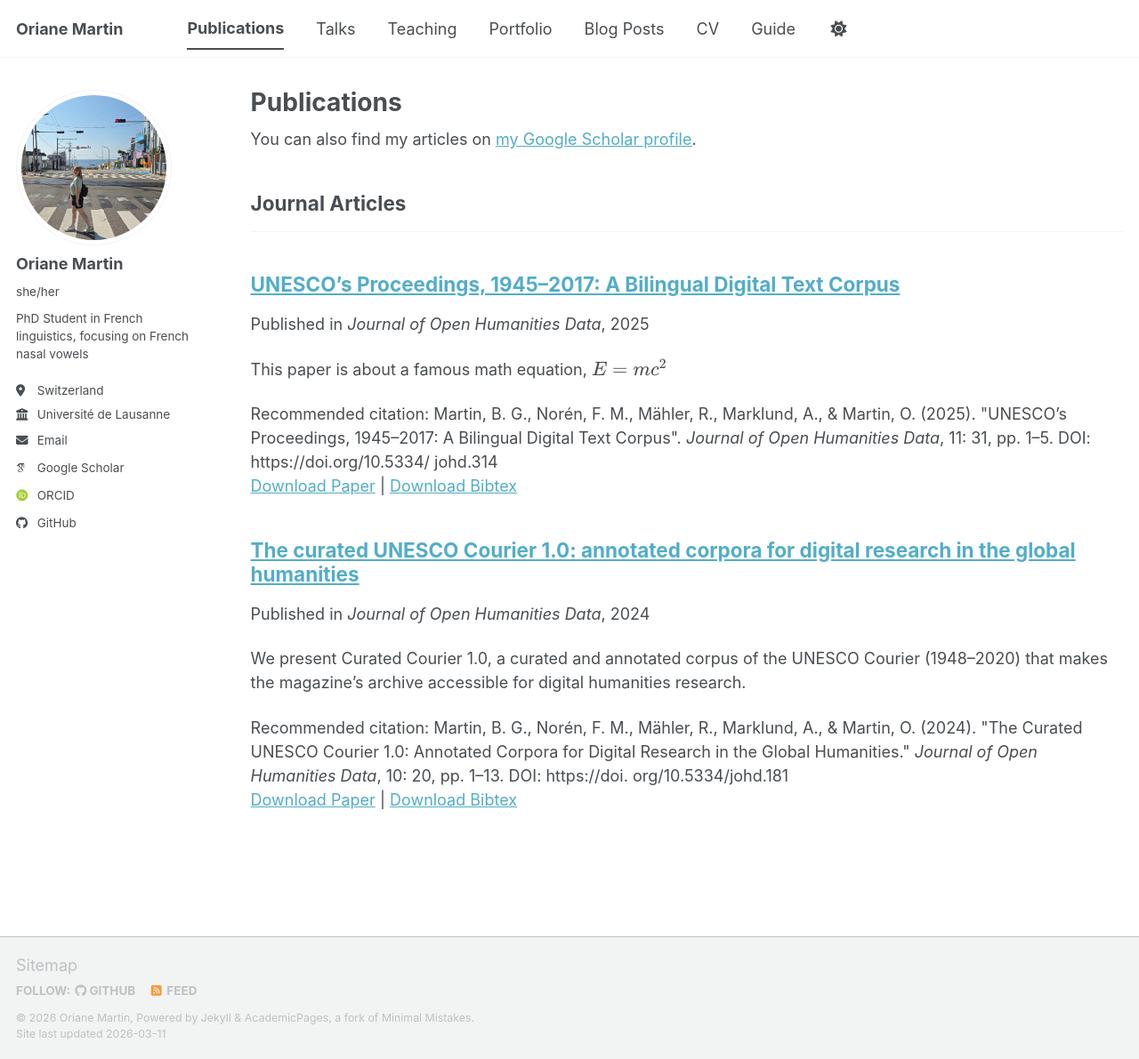
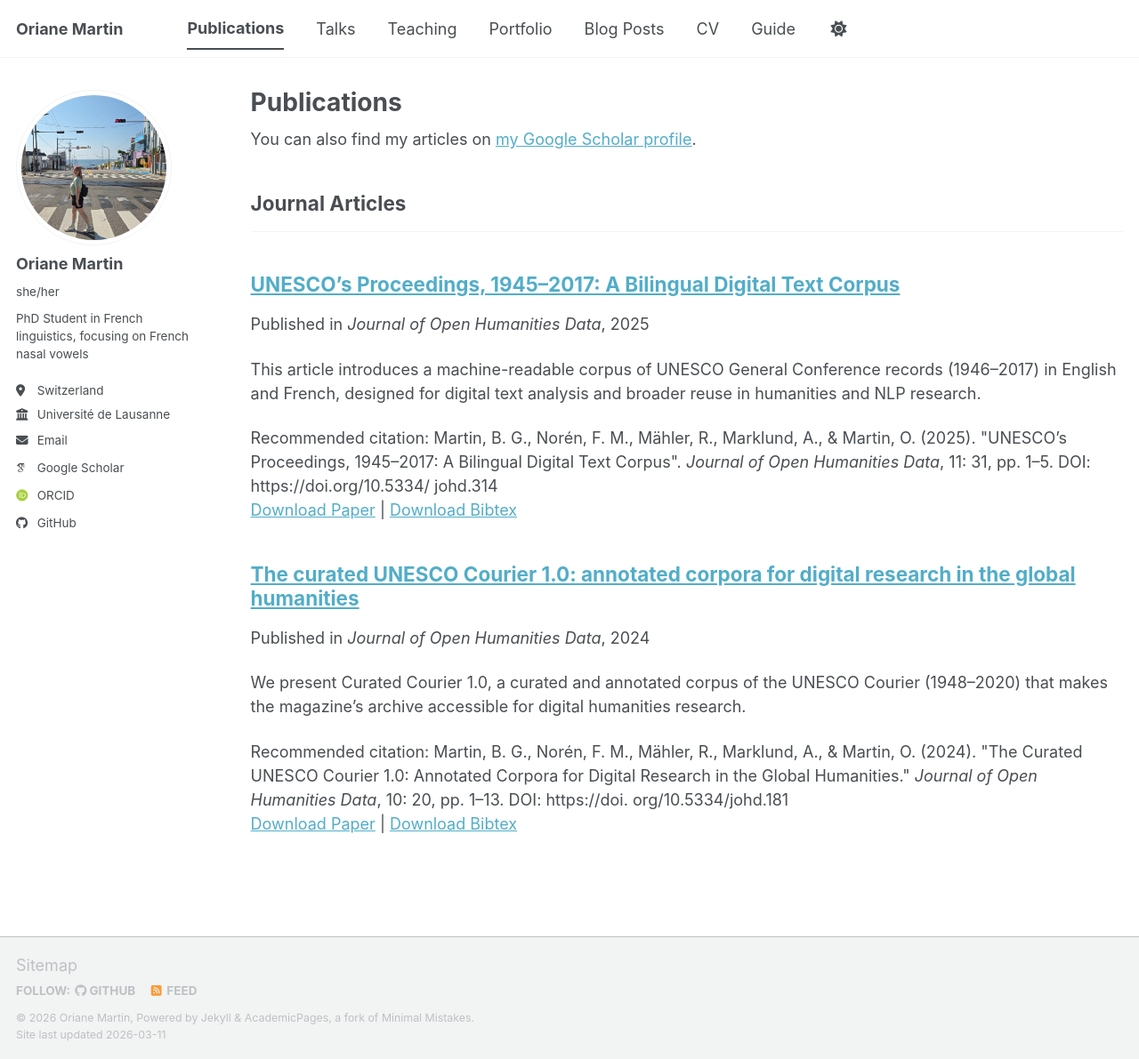
Before and after one commit to orianemartin/orianemartin, a Jekyll site: the page built from _pages/publications.html, in a window 1280 px wide and 1191 px high. Shown: the whole window at 89% size. Built offline with Jekyll 4.4.1, drawn with Linux system fonts in a browser that asks for light colours; some web fonts are replaced; a script bundle is joined from its source files by our own code; library files that are not in the unit come from our copies.

Commit message:
Update 2025-05-05-UNESCO-proceedings.md

```diff
--- a/_publications/2025-05-05-UNESCO-proceedings.md
+++ b/_publications/2025-05-05-UNESCO-proceedings.md
@@ -3,7 +3,7 @@ title: "UNESCO’s Proceedings, 1945–2017: A Bilingual Digital Text Corpus"
 collection: publications
 category: manuscripts
 permalink: /publication/2025-05-05-UNESCO-proceedings
-excerpt: 'This paper is about a famous math equation, $$E=mc^2$$'
+excerpt: 'This article introduces a machine-readable corpus of UNESCO General Conference records (1946–2017) in English and French, designed for digital text analysis and broader reuse in humanities and NLP research.'
 date: 2025-05-05
 venue: 'Journal of Open Humanities Data'
 paperurl: 'https://www.diva-portal.org/smash/get/diva2:1962971/FULLTEXT01.pdf'
```
